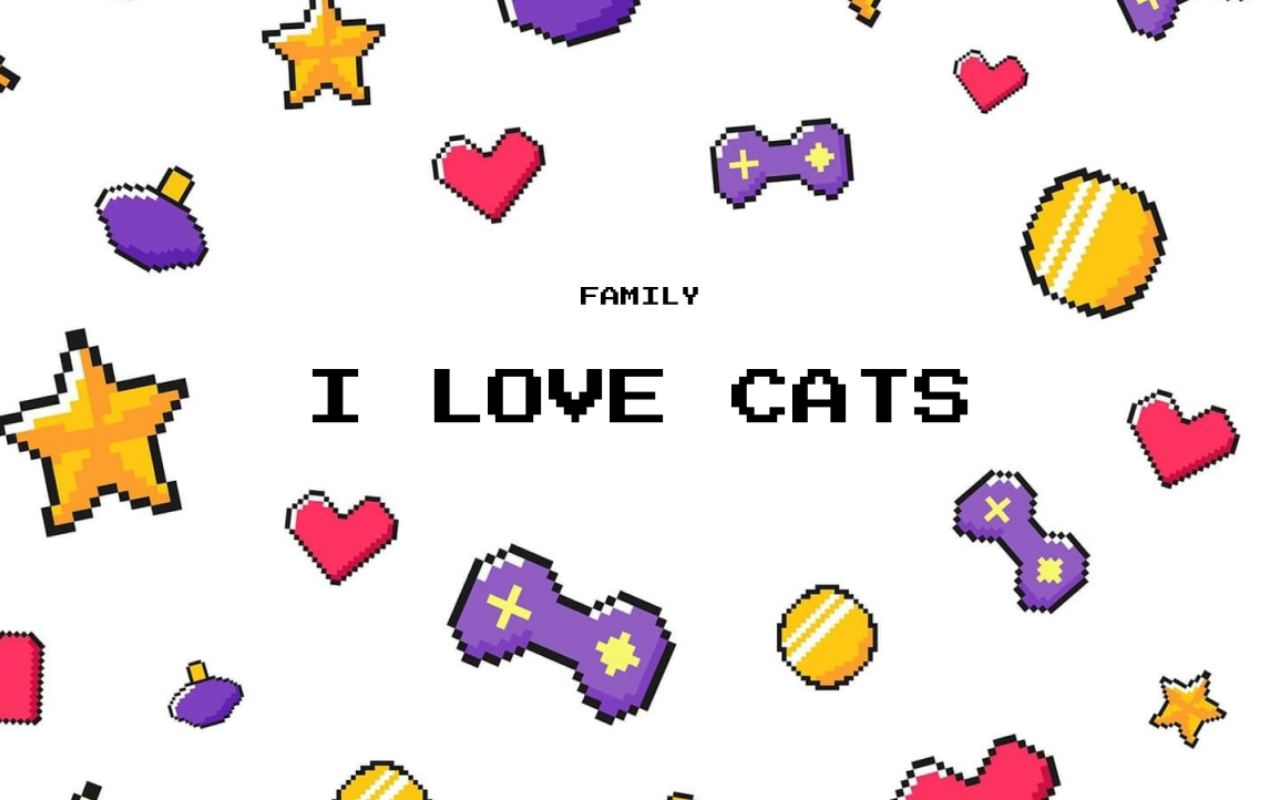
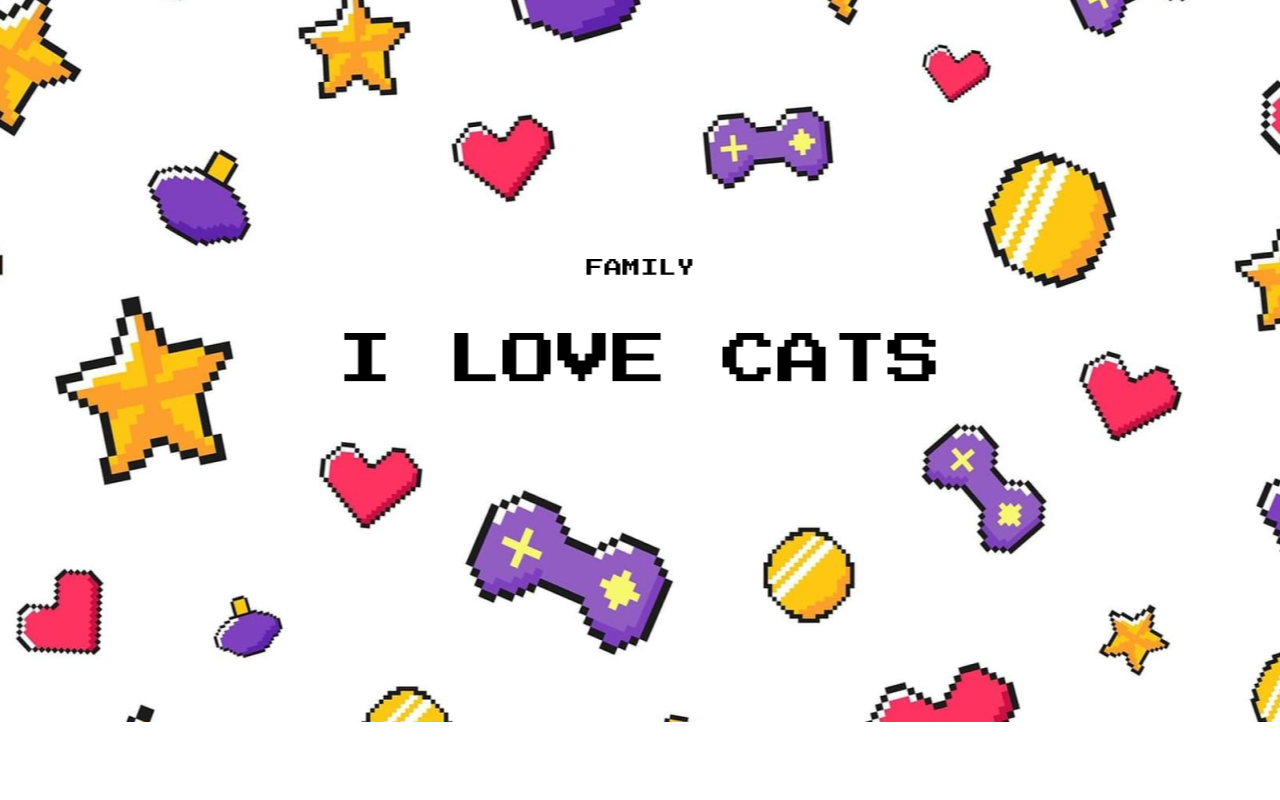
Before and after one commit to jpgsaraceni/Brilho-da-Lina, a plain HTML site: page index.html in a window 1280 px wide. Drawn offline with Linux system fonts and the light colour scheme.

Commit message:
Position background

```diff
--- a/style.css
+++ b/style.css
@@ -7,6 +7,7 @@ main {
     width: 100vw;
     height: 100vh;
     background-image: url("images/background.png");
-    background-size: cover;
-    background-position: center;
+    /* background-size: contain; */
+    background-position: top;
+    background-repeat: no-repeat;
 }
```
